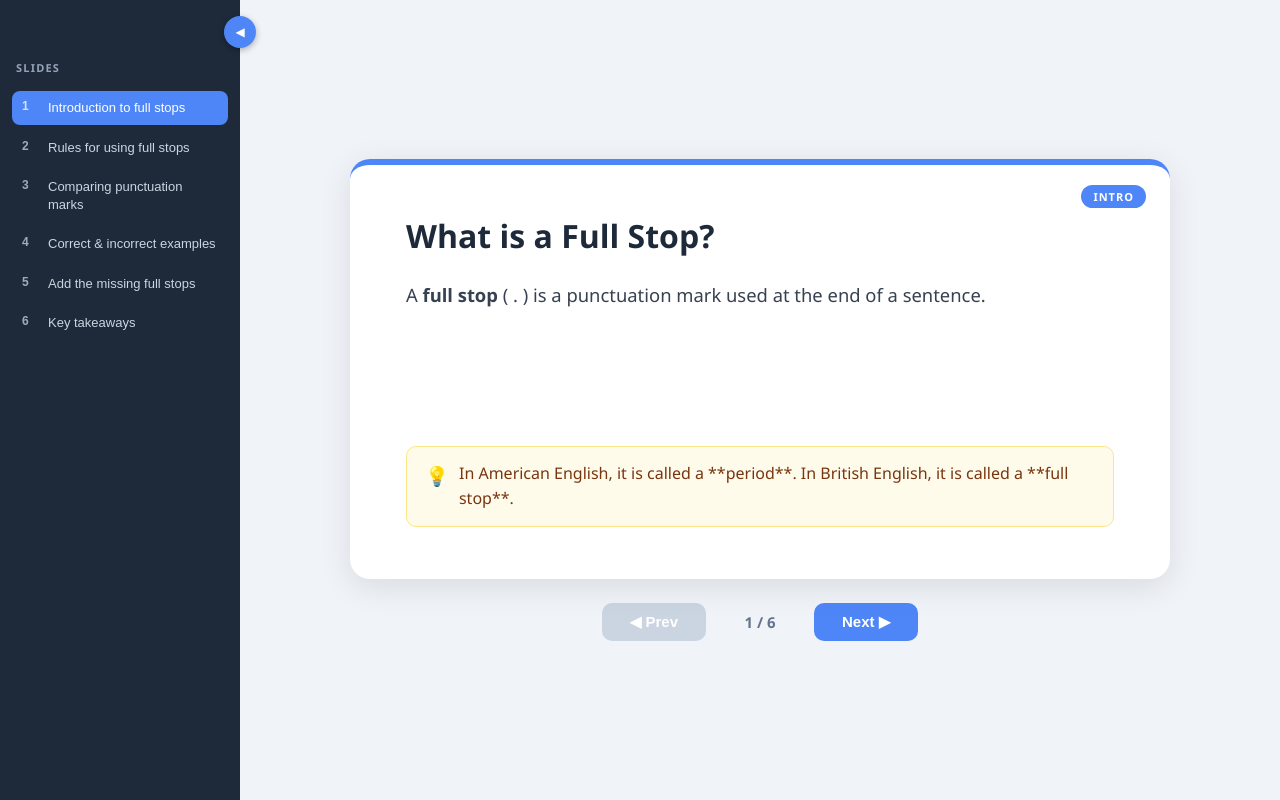
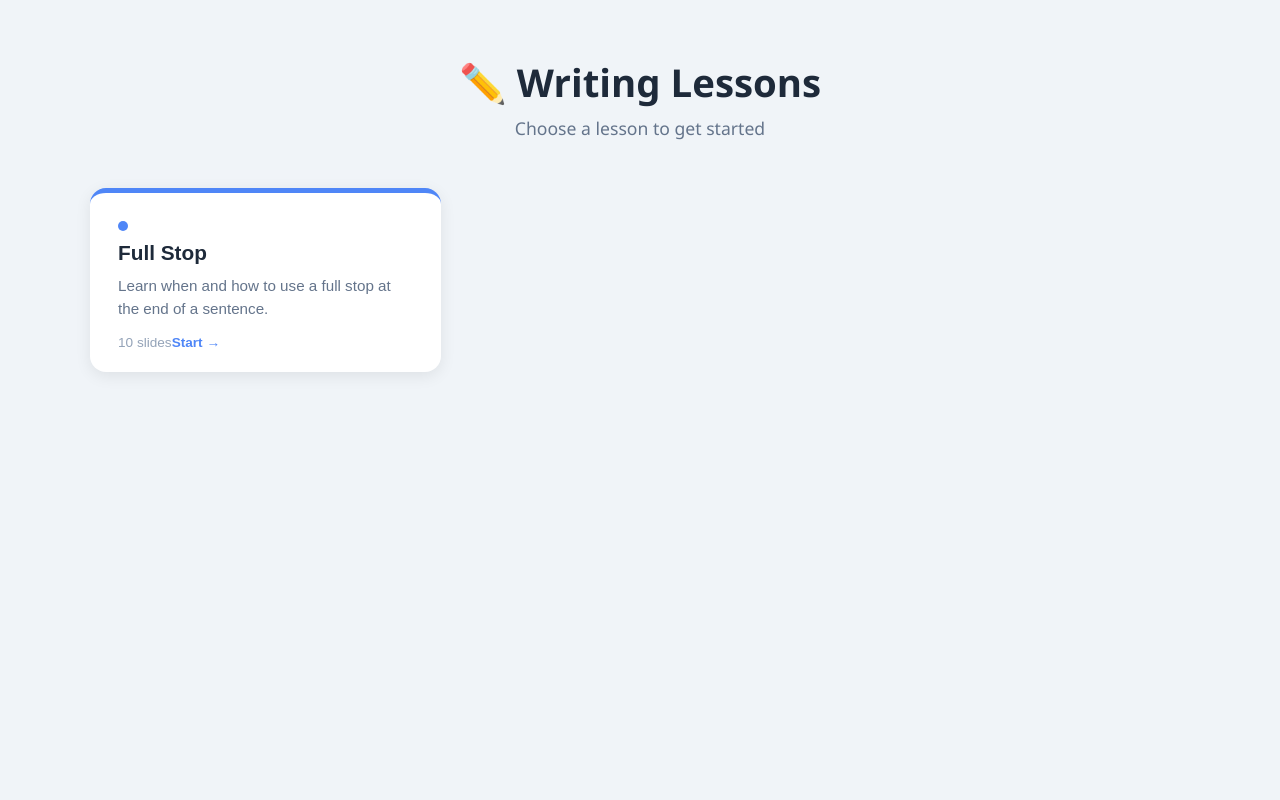
Before and after one commit to jerrinprojects/writing-lesson-slides, a React (Vite) app: page / in a window 1280 px wide. Built offline with nearby package versions, Linux system fonts and the light colour scheme.

Commit message:
Restructure: 10-slide lesson format + home page with lesson cards

```diff
--- a/src/App.css
+++ b/src/App.css
@@ -237,3 +237,114 @@ body {
   min-width: 60px;
   text-align: center;
 }
+
+/* ── Back button in sidebar ── */
+.back-btn {
+  display: flex;
+  align-items: center;
+  gap: 6px;
+  padding: 7px 10px;
+  border-radius: 8px;
+  border: 1px solid #2d3f55;
+  background: transparent;
+  color: #94a3b8;
+  font-size: 12px;
+  cursor: pointer;
+  margin-bottom: 14px;
+  width: 100%;
+  text-align: left;
+  transition: background 0.15s, color 0.15s;
+}
+
+.back-btn:hover {
+  background: #2d3f55;
+  color: #e2e8f0;
+}
+
+/* ── Home Page ── */
+body.home-page {
+  overflow: auto;
+}
+
+.home {
+  min-height: 100vh;
+  background: #f0f4f8;
+  padding: 56px 40px;
+}
+
+.home-header {
+  text-align: center;
+  margin-bottom: 48px;
+}
+
+.home-title {
+  font-size: 2.4rem;
+  font-weight: 800;
+  color: #1e2a3a;
+  margin-bottom: 8px;
+}
+
+.home-subtitle {
+  font-size: 1.1rem;
+  color: #64748b;
+}
+
+.lesson-grid {
+  display: grid;
+  grid-template-columns: repeat(auto-fill, minmax(280px, 1fr));
+  gap: 24px;
+  max-width: 1100px;
+  margin: 0 auto;
+}
+
+.lesson-card {
+  background: white;
+  border-radius: 16px;
+  padding: 28px 28px 22px;
+  box-shadow: 0 4px 16px rgba(0, 0, 0, 0.08);
+  cursor: pointer;
+  text-align: left;
+  border: none;
+  display: flex;
+  flex-direction: column;
+  gap: 10px;
+  transition: transform 0.15s, box-shadow 0.15s;
+}
+
+.lesson-card:hover {
+  transform: translateY(-4px);
+  box-shadow: 0 8px 28px rgba(0, 0, 0, 0.13);
+}
+
+.lesson-card-dot {
+  width: 10px;
+  height: 10px;
+  border-radius: 50%;
+}
+
+.lesson-card-title {
+  font-size: 1.3rem;
+  font-weight: 700;
+  color: #1e2a3a;
+}
+
+.lesson-card-desc {
+  font-size: 0.95rem;
+  color: #64748b;
+  line-height: 1.5;
+  flex: 1;
+}
+
+.lesson-card-meta {
+  display: flex;
+  justify-content: space-between;
+  align-items: center;
+  font-size: 0.85rem;
+  color: #94a3b8;
+  margin-top: 4px;
+}
+
+.lesson-card-arrow {
+  font-weight: 600;
+  color: #4f86f7;
+}
--- a/src/App.tsx
+++ b/src/App.tsx
@@ -1,21 +1,38 @@
 import { useCallback, useEffect, useState } from "react";
 import Sidebar from "./components/Sidebar";
 import SlideView from "./components/SlideView";
-import { slides } from "./slides";
+import HomePage from "./components/HomePage";
+import { lessons } from "./slides";
 import "./App.css";
 
 export default function App() {
+  const [activeLessonId, setActiveLessonId] = useState<string | null>(null);
   const [current, setCurrent] = useState(0);
 
+  const activeLesson = lessons.find((l) => l.id === activeLessonId) ?? null;
+
+  const openLesson = (id: string) => {
+    setCurrent(0);
+    setActiveLessonId(id);
+  };
+
+  const goHome = () => {
+    setActiveLessonId(null);
+    setCurrent(0);
+  };
+
+  const total = activeLesson?.slides.length ?? 0;
+
   const goNext = useCallback(() => {
-    setCurrent((prev) => Math.min(prev + 1, slides.length - 1));
-  }, []);
+    setCurrent((prev) => Math.min(prev + 1, total - 1));
+  }, [total]);
 
   const goPrev = useCallback(() => {
     setCurrent((prev) => Math.max(prev - 1, 0));
   }, []);
 
   useEffect(() => {
+    if (!activeLesson) return;
     const handleKey = (e: KeyboardEvent) => {
       if (e.key === "ArrowRight" || e.key === " ") {
         e.preventDefault();
@@ -23,19 +40,31 @@ export default function App() {
       } else if (e.key === "ArrowLeft") {
         e.preventDefault();
         goPrev();
+      } else if (e.key === "Escape") {
+        goHome();
       }
     };
     window.addEventListener("keydown", handleKey);
     return () => window.removeEventListener("keydown", handleKey);
-  }, [goNext, goPrev]);
+  }, [activeLesson, goNext, goPrev]);
+
+  if (!activeLesson) {
+    return <HomePage lessons={lessons} onSelect={openLesson} />;
+  }
 
   return (
     <div className="app">
-      <Sidebar slides={slides} currentIndex={current} onSelect={setCurrent} />
+      <Sidebar
+        lessonTitle={activeLesson.title}
+        slides={activeLesson.slides}
+        currentIndex={current}
+        onSelect={setCurrent}
+        onBack={goHome}
+      />
       <SlideView
-        slide={slides[current]}
+        slide={activeLesson.slides[current]}
         current={current}
-        total={slides.length}
+        total={total}
         onPrev={goPrev}
         onNext={goNext}
       />
--- /dev/null
+++ b/src/components/HomePage.tsx
@@ -0,0 +1,36 @@
+import type { Lesson } from "../slides";
+
+interface HomePageProps {
+  lessons: Lesson[];
+  onSelect: (lessonId: string) => void;
+}
+
+export default function HomePage({ lessons, onSelect }: HomePageProps) {
+  return (
+    <div className="home">
+      <div className="home-header">
+        <h1 className="home-title">✏️ Writing Lessons</h1>
+        <p className="home-subtitle">Choose a lesson to get started</p>
+      </div>
+
+      <div className="lesson-grid">
+        {lessons.map((lesson) => (
+          <button
+            key={lesson.id}
+            className="lesson-card"
+            style={{ borderTop: `5px solid ${lesson.color}` }}
+            onClick={() => onSelect(lesson.id)}
+          >
+            <div className="lesson-card-dot" style={{ backgroundColor: lesson.color }} />
+            <h2 className="lesson-card-title">{lesson.title}</h2>
+            <p className="lesson-card-desc">{lesson.description}</p>
+            <div className="lesson-card-meta">
+              <span>{lesson.slides.length} slides</span>
+              <span className="lesson-card-arrow">Start →</span>
+            </div>
+          </button>
+        ))}
+      </div>
+    </div>
+  );
+}
--- a/src/components/Sidebar.tsx
+++ b/src/components/Sidebar.tsx
@@ -2,12 +2,14 @@ import { useState } from "react";
 import type { Slide } from "../slides";
 
 interface SidebarProps {
+  lessonTitle: string;
   slides: Slide[];
   currentIndex: number;
   onSelect: (index: number) => void;
+  onBack: () => void;
 }
 
-export default function Sidebar({ slides, currentIndex, onSelect }: SidebarProps) {
+export default function Sidebar({ lessonTitle, slides, currentIndex, onSelect, onBack }: SidebarProps) {
   const [open, setOpen] = useState(true);
 
   return (
@@ -18,7 +20,10 @@ export default function Sidebar({ slides, currentIndex, onSelect }: SidebarProps
 
       {open && (
         <div className="slide-list">
-          <h3 className="sidebar-title">Slides</h3>
+          <button className="back-btn" onClick={onBack}>
+            ← All Lessons
+          </button>
+          <h3 className="sidebar-title">{lessonTitle}</h3>
           {slides.map((slide, index) => (
             <button
               key={slide.id}
--- a/src/components/SlideView.tsx
+++ b/src/components/SlideView.tsx
@@ -9,29 +9,38 @@ interface SlideViewProps {
 }
 
 function renderBody(text: string) {
-  // Bold **text** support
-  const parts = text.split(/\*\*(.*?)\*\*/g);
-  return parts.map((part, i) =>
-    i % 2 === 1 ? <strong key={i}>{part}</strong> : <span key={i}>{part}</span>
-  );
+  return text.split("\n").map((line, lineIdx) => {
+    const parts = line.split(/\*\*(.*?)\*\*/g);
+    return (
+      <span key={lineIdx}>
+        {parts.map((part, i) =>
+          i % 2 === 1 ? <strong key={i}>{part}</strong> : <span key={i}>{part}</span>
+        )}
+        {lineIdx < text.split("\n").length - 1 && <br />}
+      </span>
+    );
+  });
 }
 
-const typeColors: Record<string, string> = {
-  intro: "#4f86f7",
-  rule: "#f7a44f",
-  example: "#4fc97a",
-  practice: "#c94fbe",
-  summary: "#f75f5f",
+const typeConfig: Record<string, { color: string; label: string }> = {
+  walt:     { color: "#4f86f7", label: "WALT" },
+  success:  { color: "#10b981", label: "SUCCESS CRITERIA" },
+  learn:    { color: "#f7a44f", label: "LEARNING" },
+  practice: { color: "#c94fbe", label: "PRACTICE" },
+  apply:    { color: "#ef4444", label: "APPLY IT" },
+  recap:    { color: "#64748b", label: "RECAP" },
+  evaluate: { color: "#f59e0b", label: "EVALUATION" },
+  think:    { color: "#06b6d4", label: "THINK" },
 };
 
 export default function SlideView({ slide, current, total, onPrev, onNext }: SlideViewProps) {
-  const color = typeColors[slide.content.type] ?? "#4f86f7";
+  const config = typeConfig[slide.content.type] ?? { color: "#4f86f7", label: slide.content.type.toUpperCase() };
 
   return (
     <div className="slide-view">
-      <div className="slide-card" style={{ borderTop: `6px solid ${color}` }}>
-        <div className="slide-type-badge" style={{ backgroundColor: color }}>
-          {slide.content.type.toUpperCase()}
+      <div className="slide-card" style={{ borderTop: `6px solid ${config.color}` }}>
+        <div className="slide-type-badge" style={{ backgroundColor: config.color }}>
+          {config.label}
         </div>
 
         <h1 className="slide-title">{slide.title}</h1>
--- a/src/slides/index.ts
+++ b/src/slides/index.ts
@@ -6,97 +6,162 @@ export interface Slide {
 }
 
 export interface SlideContent {
-  type: "intro" | "rule" | "example" | "practice" | "summary";
+  type: "walt" | "success" | "learn" | "practice" | "apply" | "recap" | "evaluate" | "think";
   body: string;
   examples?: string[];
   tip?: string;
 }
 
-export const slides: Slide[] = [
+export interface Lesson {
+  id: string;
+  title: string;
+  description: string;
+  color: string;
+  slides: Slide[];
+}
+
+export const lessons: Lesson[] = [
+  {
+    id: "full-stop",
+    title: "Full Stop",
+    description: "Learn when and how to use a full stop at the end of a sentence.",
+    color: "#4f86f7",
+    slides: [
       {
         id: 1,
-    title: "What is a Full Stop?",
-    summary: "Introduction to full stops",
+        title: "WALT",
+        summary: "What we're learning",
         content: {
-      type: "intro",
-      body: "A **full stop** ( . ) is a punctuation mark used at the end of a sentence.",
-      tip: "In American English, it is called a **period**. In British English, it is called a **full stop**.",
+          type: "walt",
+          body: "We Are Learning To use a **full stop** ( . ) correctly at the end of a sentence.",
         },
       },
       {
         id: 2,
-    title: "When Do We Use a Full Stop?",
-    summary: "Rules for using full stops",
+        title: "Success Criteria",
+        summary: "I can…",
         content: {
-      type: "rule",
-      body: "We use a full stop at the end of a **statement** (a sentence that gives information).",
+          type: "success",
+          body: "By the end of this lesson, you will be able to:",
           examples: [
-        "The cat sat on the mat.",
-        "She likes to read books.",
-        "The sun rises in the east.",
+            "I can explain what a full stop is.",
+            "I can use a full stop at the end of a statement.",
+            "I can tell the difference between a full stop, a question mark, and an exclamation mark.",
           ],
         },
       },
       {
         id: 3,
-    title: "Full Stop vs. Other Punctuation",
-    summary: "Comparing punctuation marks",
+        title: "What is a Full Stop?",
+        summary: "Explanation + examples",
         content: {
-      type: "rule",
-      body: "Different sentences need different punctuation marks at the end.",
+          type: "learn",
+          body: "A **full stop** ( . ) is a punctuation mark that goes at the end of a **statement** — a sentence that gives information. It tells the reader: \"This sentence is finished.\"",
           examples: [
-        "I like dogs. → Full stop (statement)",
-        "Do you like dogs? → Question mark (question)",
-        "What a big dog! → Exclamation mark (strong feeling)",
+            "The sun is hot.",
+            "I have a dog.",
+            "She reads every night.",
           ],
-      tip: "Always ask: Is this a statement, a question, or an exclamation?",
+          tip: "In American English it is called a **period**. In British English it is called a **full stop**. Same thing!",
         },
       },
       {
         id: 4,
-    title: "Let's Look at Examples",
-    summary: "Correct & incorrect examples",
+        title: "Practice 1 — Spot the Full Stop",
+        summary: "Practice 1: spot the full stop",
         content: {
-      type: "example",
-      body: "Can you spot which sentences have the correct punctuation?",
+          type: "practice",
+          body: "Which sentences have a full stop in the right place? Give a thumbs up 👍 or thumbs down 👎.",
           examples: [
-        "✅  My name is Tom.",
-        "❌  My name is Tom (missing full stop)",
-        "✅  She went to school.",
-        "❌  She went to school? (wrong punctuation — not a question)",
+            "1. My cat is fluffy.",
+            "2. I like ice cream",
+            "3. The sky is blue.",
+            "4. Do you like pizza.",
+          ],
+          tip: "Remember — a full stop goes at the end of a statement, not a question!",
+        },
+      },
+      {
+        id: 5,
+        title: "Practice 2 — Add the Full Stop",
+        summary: "Practice 2: add missing full stops",
+        content: {
+          type: "practice",
+          body: "Copy each sentence and add a full stop in the right place.",
+          examples: [
+            "1. The bird sat on the branch___",
+            "2. We played football at lunch___",
+            "3. My mum makes the best soup___",
+            "4. There are eight planets in our solar system___",
           ],
         },
       },
       {
-    id: 5,
-    title: "Practice Time!",
-    summary: "Add the missing full stops",
+        id: 6,
+        title: "Practice 3 — Fix the Mistakes",
+        summary: "Practice 3: fix the punctuation",
         content: {
           type: "practice",
-      body: "Add a full stop to each sentence below:",
+          body: "Each sentence below has a punctuation mistake. Rewrite it correctly.",
           examples: [
-        "1. The dog is very big___",
-        "2. I love eating pizza___",
-        "3. We went to the park yesterday___",
-        "4. Birds can fly___",
+            "1. the dog ran into the garden  →  (two mistakes!)",
+            "2. She went to the shop?  →  (wrong punctuation)",
+            "3. my favourite colour is green  →  (two mistakes!)",
+            "4. We had a great time at the beach  →  (missing something)",
           ],
-      tip: "Check each sentence — does it give information? Then it needs a full stop!",
+          tip: "Check: capital letter at the start AND full stop at the end.",
         },
       },
       {
-    id: 6,
-    title: "Remember!",
-    summary: "Key takeaways",
+        id: 7,
+        title: "Apply It!",
+        summary: "Independent writing activity",
         content: {
-      type: "summary",
-      body: "Here is what we learned today:",
+          type: "apply",
+          body: "Write **5 sentences** about your morning. Each sentence must have a capital letter at the start and a full stop at the end.\n\nYou have 5–10 minutes. Go!",
+          tip: "Example: \"I woke up at seven o'clock. I had toast for breakfast.\"",
+        },
+      },
+      {
+        id: 8,
+        title: "What Did We Learn?",
+        summary: "Recap",
+        content: {
+          type: "recap",
+          body: "Let's remember what we covered today:",
           examples: [
             "📌 A full stop ( . ) goes at the END of a statement.",
-        "📌 It tells the reader the sentence is finished.",
-        "📌 Questions end with ? and exclamations end with !",
-        "📌 Every sentence needs an ending punctuation mark.",
+            "📌 A statement is a sentence that gives information.",
+            "📌 Every sentence needs a capital letter at the start.",
+            "📌 Statements → .     Questions → ?     Exclamations → !",
           ],
-      tip: "Great job today! Keep practising your full stops! ✏️",
         },
       },
+      {
+        id: 9,
+        title: "So… Can You?",
+        summary: "Evaluation",
+        content: {
+          type: "evaluate",
+          body: "Let's check! Give yourself a score: 🌟 = Yes!   ⭐ = Getting there   ☆ = Need more practice",
+          examples: [
+            "🔲  Can you explain what a full stop is?",
+            "🔲  Can you use a full stop at the end of a statement?",
+            "🔲  Can you tell the difference between . ? and !",
+          ],
+          tip: "Be honest with yourself — it helps you know what to practise next!",
+        },
+      },
+      {
+        id: 10,
+        title: "Think About It…",
+        summary: "Thinking question",
+        content: {
+          type: "think",
+          body: "What do you think would happen if we stopped using full stops in writing?\n\nTry reading this:\n\n\"I went to school I saw my friend we played a game it was so fun I want to do it again tomorrow\"",
+          tip: "How does it feel to read? Why do full stops matter?",
+        },
+      },
+    ],
+  },
 ];
```
Also changed, not shown: 1 other file (tests, documents, lock files or other folders). Lines whose indentation alone changed are shown as unchanged.
